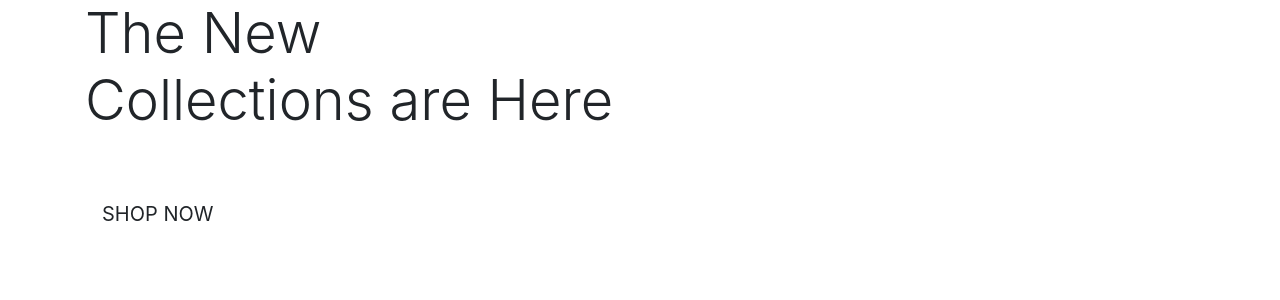
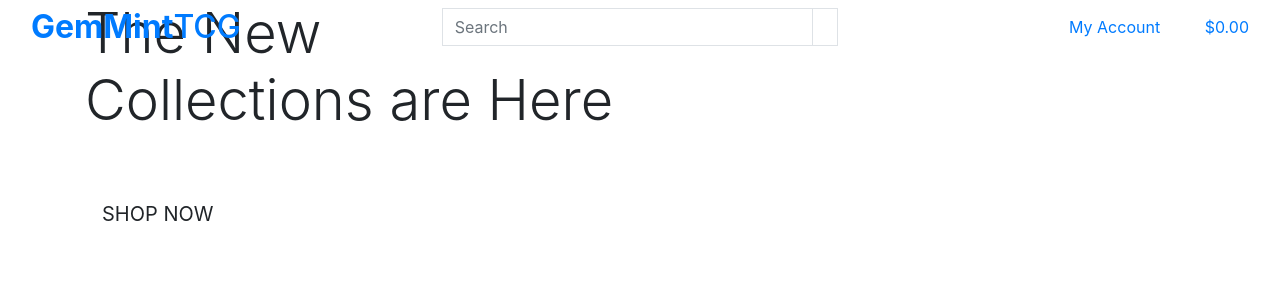
Before and after one commit to DrunkenJellies-dev/GemMintTCG, a Django app: page / in a window 1280 px wide. Shown: the top 300 px of the page. Run offline with Django 3.2, Linux system fonts and the light colour scheme; some libraries are stand-ins or nearby versions.

Commit message:
Added main page header

```diff
--- a/templates/base.html
+++ b/templates/base.html
@@ -38,7 +38,76 @@
     <title>GemMint TCG {% block extra_title %}{% endblock %}</title>
   </head>
   <body>
-    <header class="container-fluid fixed-top"></header>
+    <header class="container-fluid fixed-top">
+      <div class="row">
+        <div
+          class="col-12 col-lg-4 my-auto py-1 py-lg-0 text-centre text-lg-left"
+        >
+          <a href="{% url 'home' %}" class="nav-link main-logo-link">
+            <h2 class="logo-font text-black my-0">
+              <strong>GemMint</strong>TCG
+            </h2>
+          </a>
+        </div>
+        <div class="col-12 col-lg-4 my-auto py-1 py-lg-0">
+            <form action="GET">
+                <div class="input-group w-100">
+                    <input class="form-control border border-black rounded-0" type="text" name="q" placeholder="Search">
+                    <div class="input-group-append">
+                        <button class="form-control btn btn-black border border-black rounded-0" type="submit">
+                            <span class="icon">
+                                <i class="fas fa-search"></i>
+                            </span>
+                        </button>
+                    </div>
+                </div>
+            </form>
+        </div>
+        <div class="col-12 col-lg-4 my-auto py-1 py-lg-0">
+            <ul class="list-inline list-unstyled text-centre text-lg-right my-0">
+                <li class="list-inline-item dropdown">
+                    <a class="text-black nav-link" href="#" id="user-options" data-toggle="dropdown" aria-haspopup="true" aria-expanded="false">
+                        <div class="text-centre">
+                            <div>
+                                <i class="fas fa-user fa-lg"></i>
+                            </div>
+                            <p class="my-0">My Account</p>
+                        </div>
+                    </a>
+                    <div class="dropdown-menu border-0" aria-labelledby="user-options">
+
+                        {% if request.user.is_authenticated %}
+
+                            {% if request.user.is_superuser %}
+                                <a class="dropdown-item" href="">Product Management</a>
+                            {% endif %}
+                            <a class="dropdown-item" href="">My Profile</a>
+                            <a href="{% url 'account_logout' %}">Logout</a>
+                        {% else %}
+                            <a class="dropdown-item" href="{% url 'account_signup' %}">Register</a>
+                            <a class="dropdown-item" href="{% url 'account_login' %}">Login</a>
+                        {% endif %}
+
+                    </div>
+                </li>
+                <li class="list-inline-item">
+                    <a class="{% if grand_total %}text-info font-weight-bold{% else %}text-black{% endif %} nav-link" href="">
+                        <div class="text-centre">
+                            <div><i class="fas fa-shopping-bag fa-lg"></i></div>
+                            <p class="my-0">
+                                {% if grand_total %}
+                                    ${{ grand_total|floatformat:2}}
+                                {% else %}
+                                $0.00
+                                {% endif %}
+                            </p>
+                        </div>
+                    </a>
+                </li>
+            </ul>
+        </div>
+      </div>
+    </header>
 
     {% if messages %}
     <div class="message-container"></div>
```
